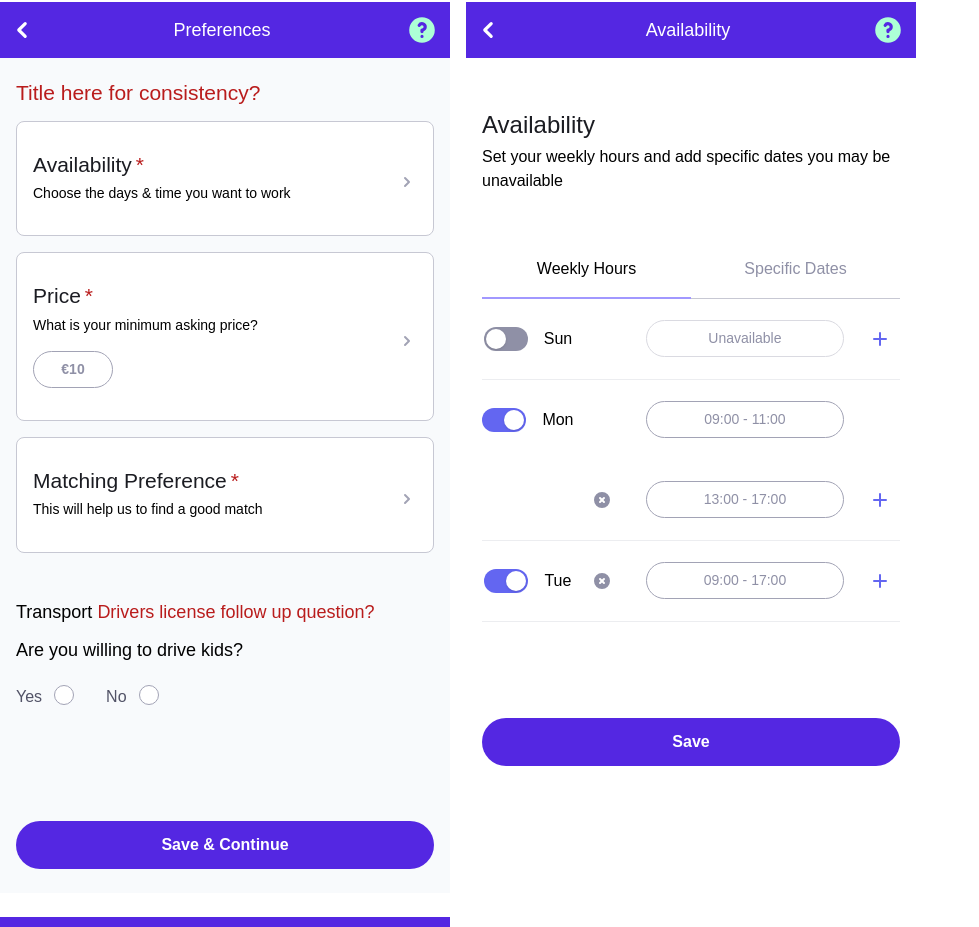
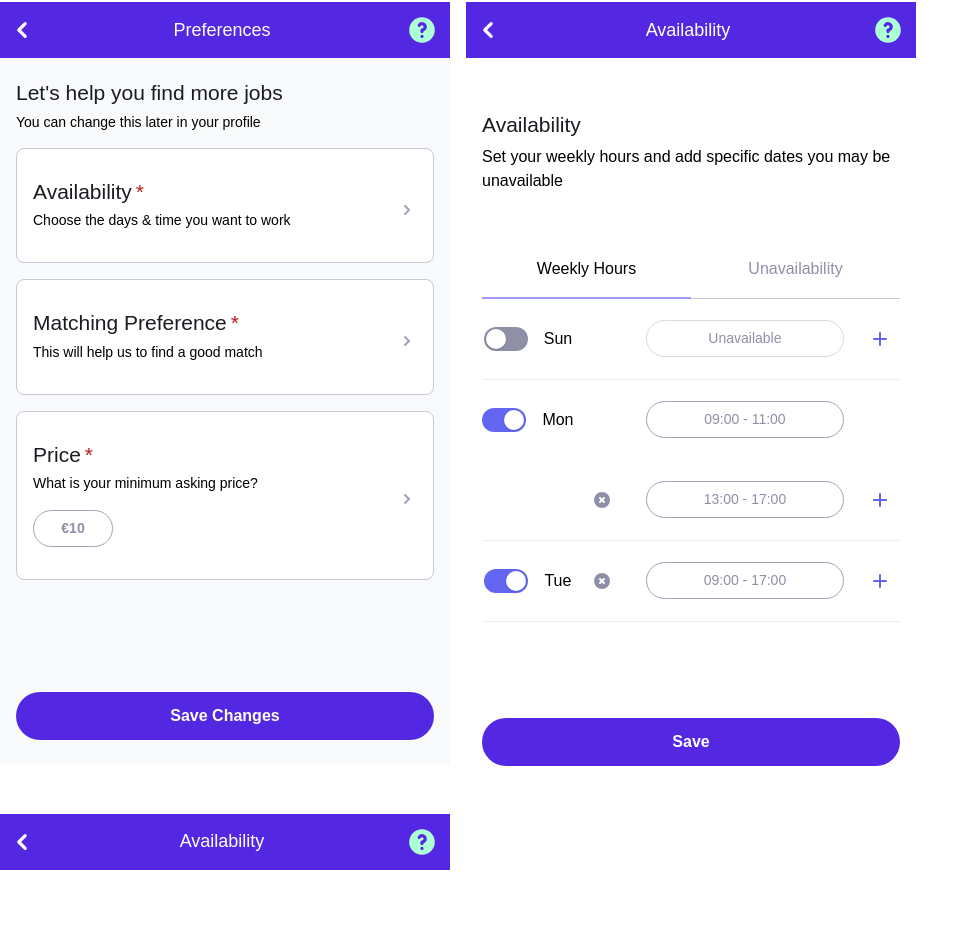
Before and after one commit to andres-codigo/nanny-nina, a Vue app: page /nanny-service-launch-checklist-onboarding in a window 1280 px wide. Shown: the part 5140-6067 px from the top of the page, without its empty margins (0-979 px from the left). Built offline with nearby package versions, Linux system fonts and the light colour scheme.

Commit message:
[vue] DOM/class name and copy updates

```diff
--- a/src/pages/02-worker/nanny/service-launch-and-checklist/pages/03-onboarding-form/EducationForm07.vue
+++ b/src/pages/02-worker/nanny/service-launch-and-checklist/pages/03-onboarding-form/EducationForm07.vue
@@ -48,10 +48,15 @@ import ButtonPrimary from '../../../../../../components/buttons/ButtonPrimary.vu
 						</div>
 					</div>
 
-					<div class="mt-4 mb-8">
+					<div class="mt-4">
 						<h6 class="text-header-six font-medium mb-4">Driver's License <span class=" text-gray-500">(optional)</span></h6>
 						<p class="text-xl font-thin mb-4">Do you have a driver's license?</p>
 						<CheckboxQuestion screenReaderOnly="true" legend="Do you have a driver's license?" QuestionOneText="Yes" QuestionTwoText="No" />
+					</div>
+
+					<div class="flex flex-col mt-4 mb-8">
+						<p class="text-xl font-thin mb-4">If yes, are you willing to drive kids?</p>
+						<CheckboxQuestion screenReaderOnly="true" legend="Do you have any health conditions?" QuestionOneText="Yes" QuestionTwoText="No" />
 					</div>
 
 					<div class="mt-10">
--- a/src/pages/02-worker/nanny/service-launch-and-checklist/pages/04-preferences/AvailabilityCalendar13.vue
+++ b/src/pages/02-worker/nanny/service-launch-and-checklist/pages/04-preferences/AvailabilityCalendar13.vue
@@ -10,7 +10,7 @@ import ButtonPrimary from '../../../../../../components/buttons/ButtonPrimary.vu
 		<TopNavigation routerLinkPath="/dashboard" text="Availability" />
 		<main>
 			<div class="flex flex-col px-4 py-6">
-				<h5 class="mt-8 mb-2 text-left text-header-four font-normal text-gray-900">Availability</h5>
+				<h5 class="mt-8 mb-2 text-left text-header-five font-normal text-gray-900">Availability</h5>
 				<p	class="font-light">Set your weekly hours and add specific dates you may be unavailable</p>
 
 				<div class="mt-12">
@@ -18,10 +18,10 @@ import ButtonPrimary from '../../../../../../components/buttons/ButtonPrimary.vu
 						tabOneClasses="border-transparent text-gray-500 border-b-2 hover:text-gray-700 hover:border-gray-300"
 						tabOneText="Weekly Hours"
 						tabTwoClasses="border-b-2 border-purple-500 text-black"
-						tabTwoText="Specific Dates"
+						tabTwoText="Unavailability"
 					/>
 
-					<p class="mt-8 mx-10 font-thin text-center text-gray-500">Your availability on the specific dates, exceptions to the regular schedule</p>
+					<p class="mt-8 mx-10 font-thin text-center text-gray-500">Your unavailability on the specific dates, exceptions to the regular schedule</p>
 
 					<Calendar />
 				</div>
--- a/src/pages/02-worker/nanny/service-launch-and-checklist/pages/04-preferences/AvailabilityWeeklyHours12.vue
+++ b/src/pages/02-worker/nanny/service-launch-and-checklist/pages/04-preferences/AvailabilityWeeklyHours12.vue
@@ -13,7 +13,7 @@ import ButtonPrimary from '../../../../../../components/buttons/ButtonPrimary.vu
 		<TopNavigation routerLinkPath="/dashboard" text="Availability" />
 		<main>
 			<div class="flex flex-col px-4 py-6">
-				<h5 class="mt-8 mb-2 text-left text-header-four font-normal text-gray-900">Availability</h5>
+				<h5 class="mt-8 mb-2 text-left text-header-five font-normal text-gray-900">Availability</h5>
 				<p	class="font-light">Set your weekly hours and add specific dates you may be unavailable</p>
 
 				<div class="mt-12">
@@ -21,7 +21,7 @@ import ButtonPrimary from '../../../../../../components/buttons/ButtonPrimary.vu
 						tabOneClasses="border-b-2 border-purple-500 text-black"
 						tabOneText="Weekly Hours"
 						tabTwoClasses="border-transparent text-gray-500 border-b-2 hover:text-gray-700 hover:border-gray-300"
-						tabTwoText="Specific Dates"
+						tabTwoText="Unavailability"
 					/>
 
 					<div class="border-b border-gray-50">
--- a/src/pages/02-worker/nanny/service-launch-and-checklist/pages/04-preferences/Checklist11.vue
+++ b/src/pages/02-worker/nanny/service-launch-and-checklist/pages/04-preferences/Checklist11.vue
@@ -10,23 +10,19 @@ import ButtonPrimary from '../../../../../../components/buttons/ButtonPrimary.vu
 		<TopNavigation routerLinkPath="/dashboard" text="Preferences" />
 		<main>
 			<div class="flex flex-col px-4 py-6 bg-slate-50">
-				<h5 class="mb-4 text-left text-header-five font-medium text-gray-900"><span class="text-red-500">Title here for consistency?</span></h5>
-				<div class="flex flex-col">
+				<h5 class="mb-2 text-left text-header-five font-normal text-gray-900">Let's help you find more jobs</h5>
+				<p	class="text-sm font-light">You can change this later in your profile</p>
+
+				<div class="flex flex-col mt-4">
 					<ul role="list">
 						<CheckListItem :hideContent="false" title="Availability" description="Choose the days &amp; time you want to work" />
+						<CheckListItem :hideContent="false" title="Matching Preference" description="This will help us to find a good match" />
 						<CheckListItem :hideContent="false" :showBadge="true" title="Price" description="What is your minimum asking price?" />
-						<CheckListItem :hideContent="false" title="Matching Preference" description="This will help us to find a good match" />
 					</ul>
 				</div>
 
-				<div class="flex flex-col mt-8">
-					<h6 class="text-header-six font-medium mb-4">Transport <span class="text-red-500">Drivers license follow up question?</span></h6>
-					<p class="text-xl font-thin mb-4">Are you willing to drive kids?</p>
-					<CheckboxQuestion screenReaderOnly="true" legend="Do you have any health conditions?" QuestionOneText="Yes" QuestionTwoText="No" />
-				</div>
-
 				<div class="mt-24">
-					<ButtonPrimary text="Save &amp; Continue" />
+					<ButtonPrimary text="Save Changes" />
 				</div>
 			</div>
 		</main>
```
